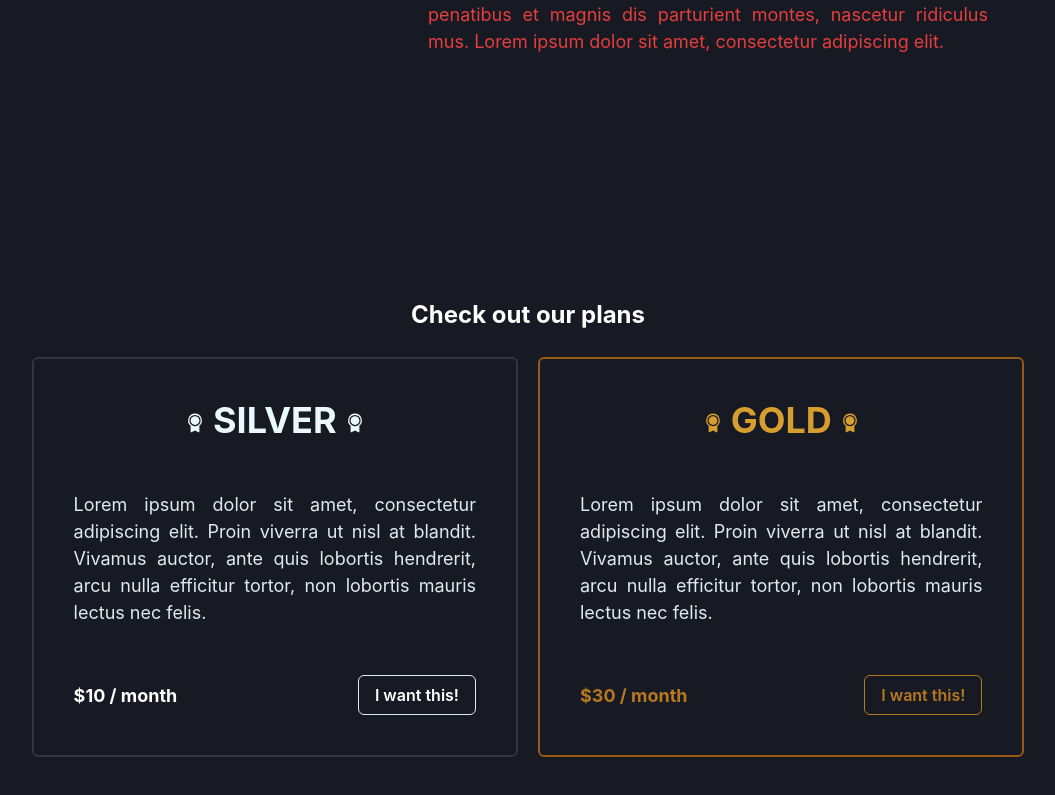
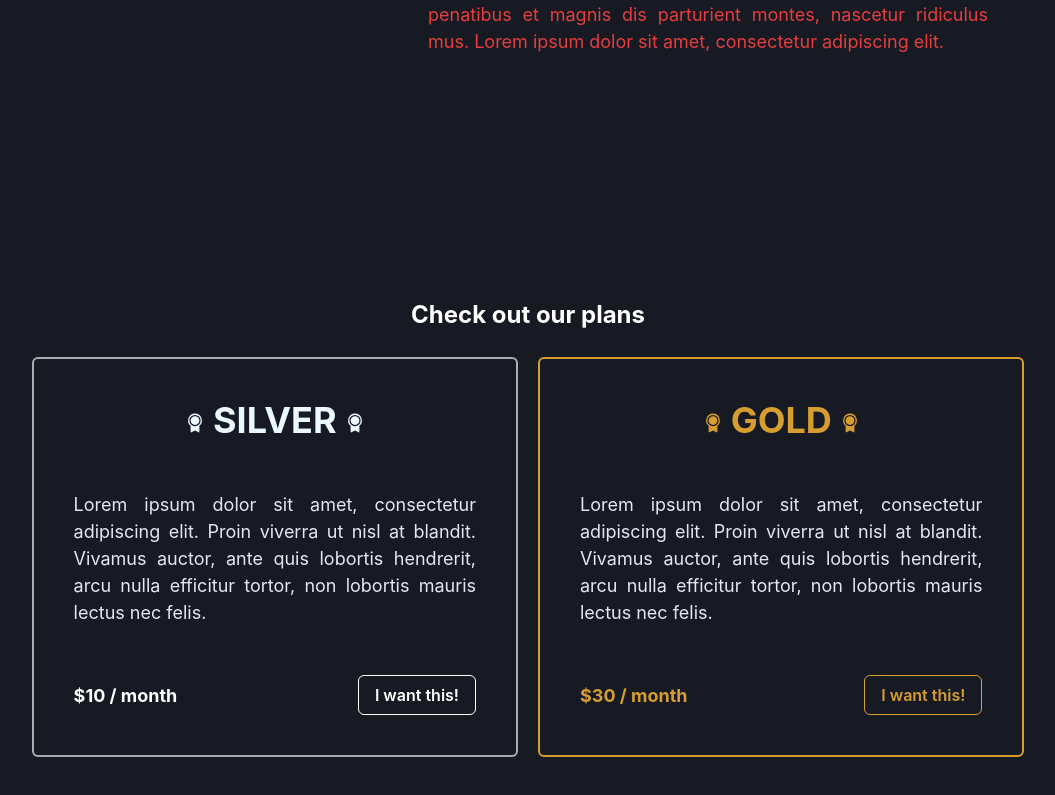
Before and after one commit to andbmarques/landing-page-draco, a React (Vite) app: page / in a window 1280 px wide. Shown: the part 1385-2180 px from the top of the page, without its empty margins (112-1167 px from the left). Built offline with nearby package versions, Linux system fonts and the light colour scheme.

Commit message:
:gear: Fix | Section Plans Colors

```diff
--- a/src/sections/plans.jsx
+++ b/src/sections/plans.jsx
@@ -44,7 +44,7 @@ const Plans = () => {
             w={["100%", "100%", "calc(38vw)"]}
             borderRadius="md"
             border="2px solid"
-            borderColor="gray.700"
+            borderColor="whiteAlpha.700"
             p={["5", "5", "10"]}
             justifyContent="space-between"
           >
@@ -81,7 +81,7 @@ const Plans = () => {
               </Text>
               <Button
                 size={["sm", "md", "md"]}
-                colorScheme="gray"
+                colorScheme="white"
                 variant="outline"
                 color='white'
               >
@@ -97,7 +97,7 @@ const Plans = () => {
             w={["100%", "100%", "calc(38vw)"]}
             borderRadius="md"
             border="2px solid"
-            borderColor="yellow.700"
+            borderColor="yellow.500"
             p={["5", "5", "10"]}
             justifyContent="space-between"
           >
@@ -129,12 +129,13 @@ const Plans = () => {
               nec felis.
             </Text>
             <HStack w="100%" justifyContent="space-between">
-              <Text fontWeight="bold" color='yellow.600' fontSize="lg">
+              <Text fontWeight="bold" color='yellow.500' fontSize="lg">
                 $30 / month
               </Text>
               <Button
                 size={["sm", "md", "md"]}
                 colorScheme="yellow"
+                color='yellow.500'
                 variant="outline"
               >
                 I want this!
```
